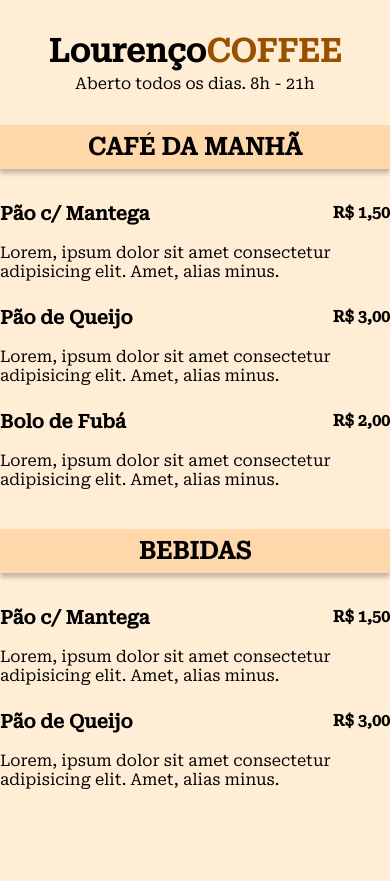
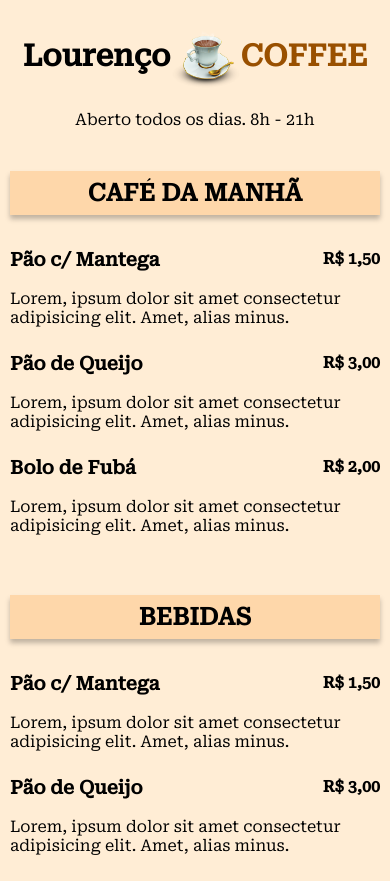
Before and after one commit to genaellourenco/rocketseat, a plain HTML site: page cardapio/index.html in a window 390 px wide. Before the commit the page ends 844 px from the top, so only its background shows below. Drawn offline with Linux system fonts and the light colour scheme.

Commit message:
atualizei

```diff
--- a/cardapio/index.html
+++ b/cardapio/index.html
@@ -6,12 +6,16 @@
     <meta name="viewport" content="width=device-width, initial-scale=1.0">
     <title>Lour.Caffee</title>
     <link rel="stylesheet" href="style.css">
-    <link rel="shortcut icon" href="☕" type="U+2615">
+    <link rel="shortcut icon" href="../icon/coffee.ico" type="image/x-icon">
+    <link rel="stylesheet" href="responsive.css">
+
 </head>
 <body>
     <header class="cabecalho">
-        <h1 class="title">Lourenço<span>Coffee</span></h1>
-        <p class="p-title">Aberto todos os dias. 8h - 21h</p>
+       <div class="conteiner">
+           <h1 class="title">Lourenço <img class="img-title" src="../image/Coffee-Cup-icon.png" alt="chícara de café"> <span>Coffee</span></h1>
+       </div>
+            <p class="p-title">Aberto todos os dias. 8h - 21h</p>
     </header>
 
     <section class="section1">
--- /dev/null
+++ b/cardapio/responsive.css
@@ -0,0 +1,19 @@
+@media (max-width: 430px) {
+
+    .cabecalho{
+        width: auto;
+    }
+
+    .title{
+        font-size: 30px;
+        margin: 20px 0;
+        display: flex;
+        flex-wrap: wrap;
+
+    }
+
+    .section1, .section2{
+        padding: 10px;
+    }
+
+}
--- a/cardapio/style.css
+++ b/cardapio/style.css
@@ -16,13 +16,26 @@ body {
 }
 
 .cabecalho {
-    max-width: 400px;
+    max-width: 450px;
     text-align: center;
-    margin: auto
+    margin: auto;
+}
+
+h1{
+    display: flex;
+    justify-content: center;
+    align-items: center;
+
 }
 
 .title {
     margin: 32px 32px 4px 32px;
+    font-size: 2.2em;
+}
+
+.img-title{
+    width: 70px;
+    height: 70px;
 }
 
 .p-title {
```
Also changed, not shown: image/Coffee-Cup-icon.png (added).
